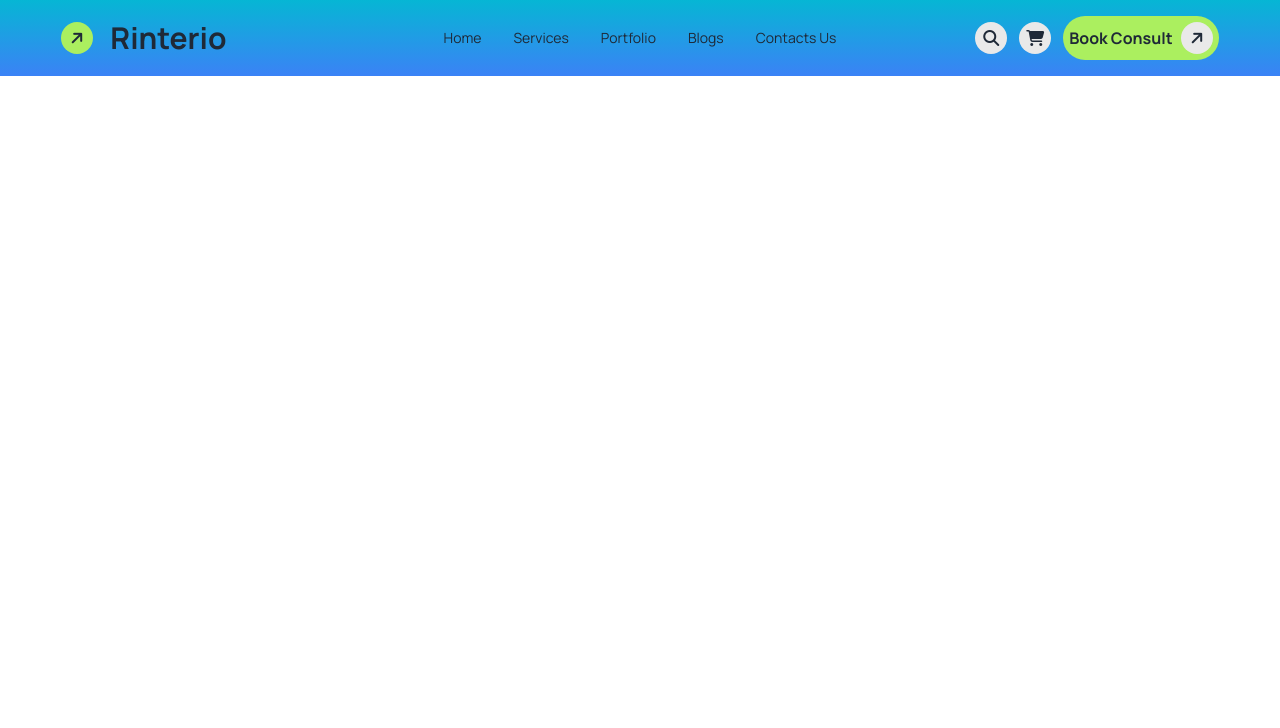
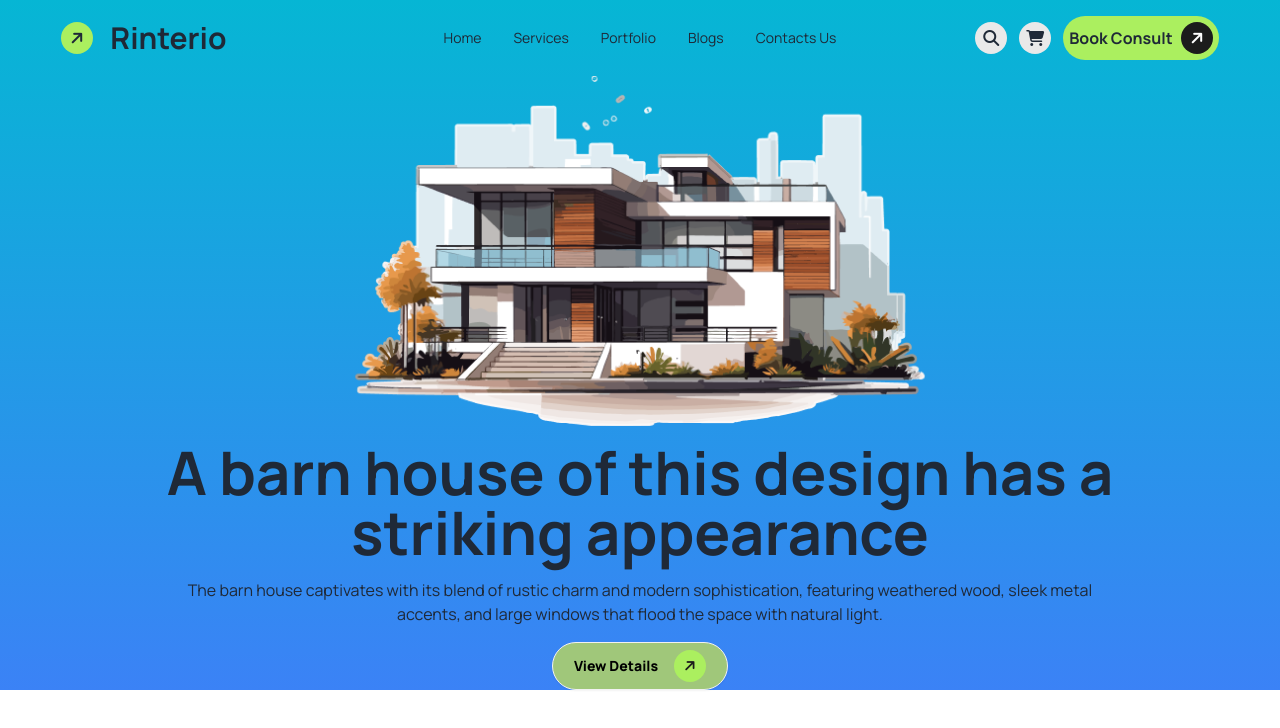
Before and after one commit to imtiaz-zihad/Rinterio, a plain HTML site: page index.html in a window 1280 px wide. Drawn offline with nearby package versions, Linux system fonts and the light colour scheme.

Commit message:
banner section added

```diff
--- a/index.html
+++ b/index.html
@@ -83,19 +83,38 @@
               >
               <i class="fa-solid fa-cart-shopping"></i>
               </div>
-              <div class="lg:flex md:flex hidden bg-[#ABEF5F]  rounded-3xl font-bold  p-1.5 m-2 items-center space-x-2">
+
+              <div class="lg:flex md:flex hidden  bg-[#ABEF5F]  rounded-3xl font-bold  p-1.5 m-2 items-center space-x-2">
                 <a class="">Book Consult</a>
                 <div
-                  class="bg-[#E9E9E9] rounded-full -rotate-45 w-8 h-8 flex items-center justify-center"
+                  class="bg-[#1C1C1C] rounded-full -rotate-45 w-8 h-8 flex items-center justify-center"
                 >
-                  <i class="fa-solid fa-arrow-right"></i>
+                  <i class="text-white fa-solid fa-arrow-right"></i>
                 </div>
             </div>
+
           </div>
         </nav>
       </section>
 
-      <!--  -->
+      <!-- Hero Section -->
+      <section class="hero-section lg:w-11/12 mx-auto ">
+        <div class="flex flex-col	text-center lg:space-y-4 ">
+            <img class="mx-auto" src="./assets/banner.png" alt="">
+            <h1 class="lg:text-6xl font-bold">A barn house of this design has a <br> striking appearance</h1>
+            <p class="">The barn house captivates with its blend of rustic charm and modern sophistication, featuring weathered wood, sleek metal <br> accents, and large windows that flood the space with natural light.</p>
+             <div class=" btn  hover:bg-[#a0c77a]  w-44 mx-auto flex  bg-[#a0c77a]  rounded-3xl font-bold  p-1.5 m-2 items-center space-x-2">
+                <a class="text-black font-black">View Details</a>
+                <div
+                  class="bg-[#ABEF5F] rounded-full -rotate-45 w-8 h-8 flex items-center justify-center"
+                >
+                  <i class="text-[#1C1C1C] fa-solid fa-arrow-right"></i>
+                </div>
+            </div>
+
+        </div>
+      </section>
+
     </header>
     <main></main>
     <footer></footer>
```
